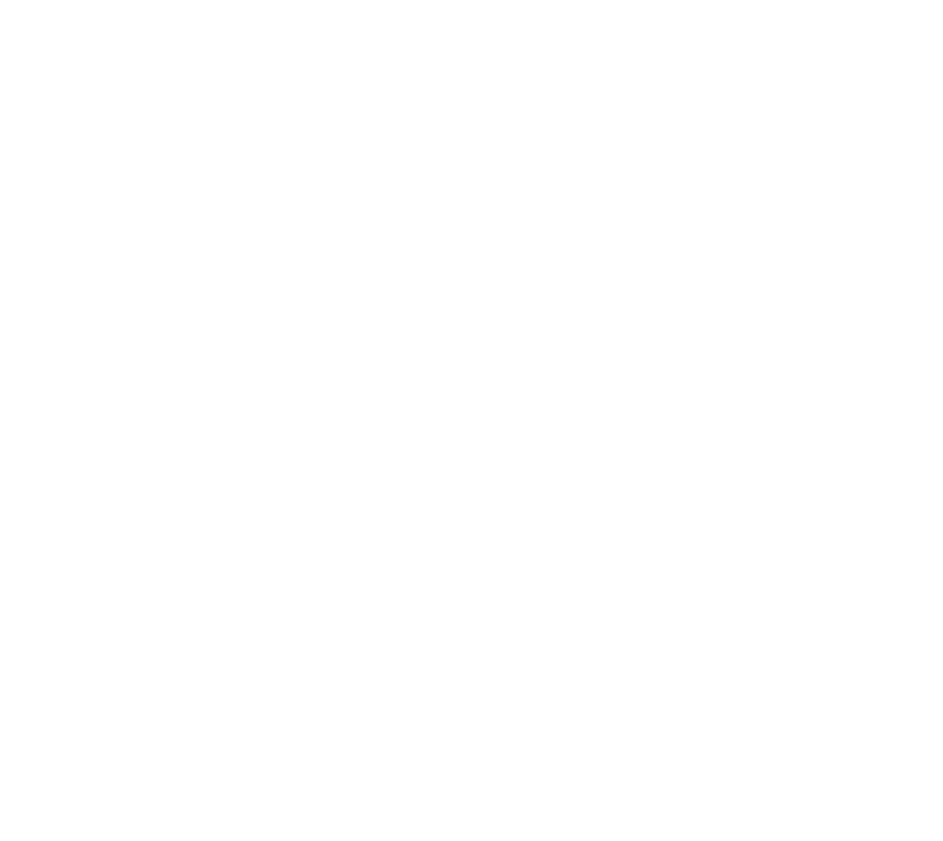
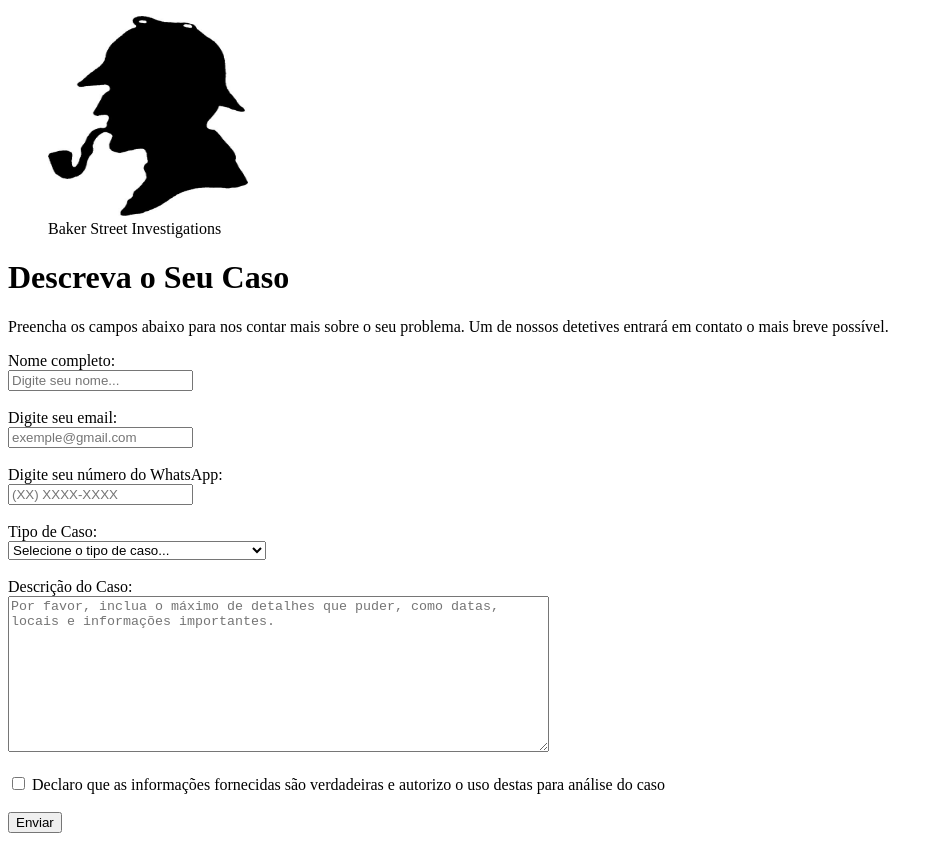
Before and after one commit to geovanasouza18/Baker_Street_Investigations, a plain HTML site: page fomulario.html in a window 1280 px wide. Shown: the whole page, without its empty margins (0-943 px from the left). Before the commit the page ends 800 px from the top, so only its background shows below. Drawn offline with Linux system fonts and the light colour scheme.

Commit message:
novas funcionalidades

```diff
--- a/fomulario.html
+++ b/fomulario.html
@@ -7,5 +7,44 @@
 </head>
 <body>
 
+    <header>
+        <figure>
+            <img src="/img/logo_holmes.jpg" alt="logo Holmes" width="200px" height="200px">
+            <figcaption>Baker Street Investigations</figcaption>
+        </figure>
+    </header>
+
+    <h1>Descreva o Seu Caso</h1>
+    <p>Preencha os campos abaixo para nos contar mais sobre o seu problema. Um de nossos detetives entrará em contato o mais breve possível.</p>
+
+    <form action="#" method="post">
+        <label for="nome">Nome completo:</label><br>
+        <input type="text" name="nome" id="nome" placeholder="Digite seu nome..." required><br><br>
+
+        <label for="Email">Digite seu email:</label><br>
+        <input type="email" name="email" id="email" placeholder="exemple@gmail.com" required><br><br>
+
+        <label for="whatsapp">Digite seu número do WhatsApp:</label><br>
+        <input type="tel" name="numero" id="whatsapp" placeholder="(XX) XXXX-XXXX" required><br><br>
+
+        <label for="caso">Tipo de Caso:</label><br>
+        <select name="caso" id="caso" required>
+            <option value="" selected disabled>Selecione o tipo de caso...</option>
+            <option value="infidelidade">Infidelidade conjugal.</option>
+            <option value="localizacao">Localização de pessoas.</option>
+            <option value="investigacao">Investigação empresarial.</option>
+            <option value="fraude">Fraude financeira.</option>
+            <option value="crime">Assassinato</option>
+            <option value="outros">Outros (campo aberto para especificar).</option>
+        </select><br><br>
+
+        <label for="descricao">Descrição do Caso:</label><br>
+        <textarea name="descricao" id="descricao" required placeholder="Por favor, inclua o máximo de detalhes que puder, como datas, locais e informações importantes." cols="65" rows="10"></textarea><br><br>
+
+        <input type="checkbox" name="confirmacao" id="confirmacao" required>
+        <label for="confirmacao">Declaro que as informações fornecidas são verdadeiras e autorizo o uso destas para análise do caso</label><br><br>
+
+        <button type="submit">Enviar</button>
+    </form>
 </body>
 </html>
```
Also changed, not shown: index.html (+3 -3 lines), 1 other file.
